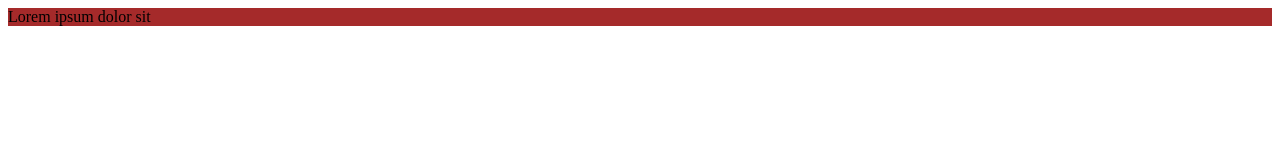
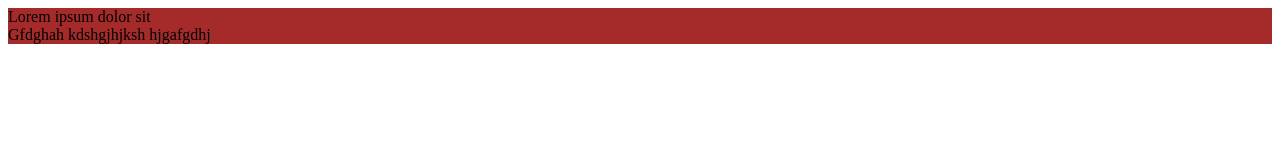
Before and after one commit to Ilyshkss/test, a plain HTML site: page index.html in a window 1280 px wide. Drawn offline with Linux system fonts and the light colour scheme.

Commit message:
add new div

```diff
--- a/index.html
+++ b/index.html
@@ -8,5 +8,6 @@
 </head>
 <body>
     <div>Lorem ipsum dolor sit</div>
+    <div>Gfdghah kdshgjhjksh hjgafgdhj</div>
 </body>
 </html>
```
